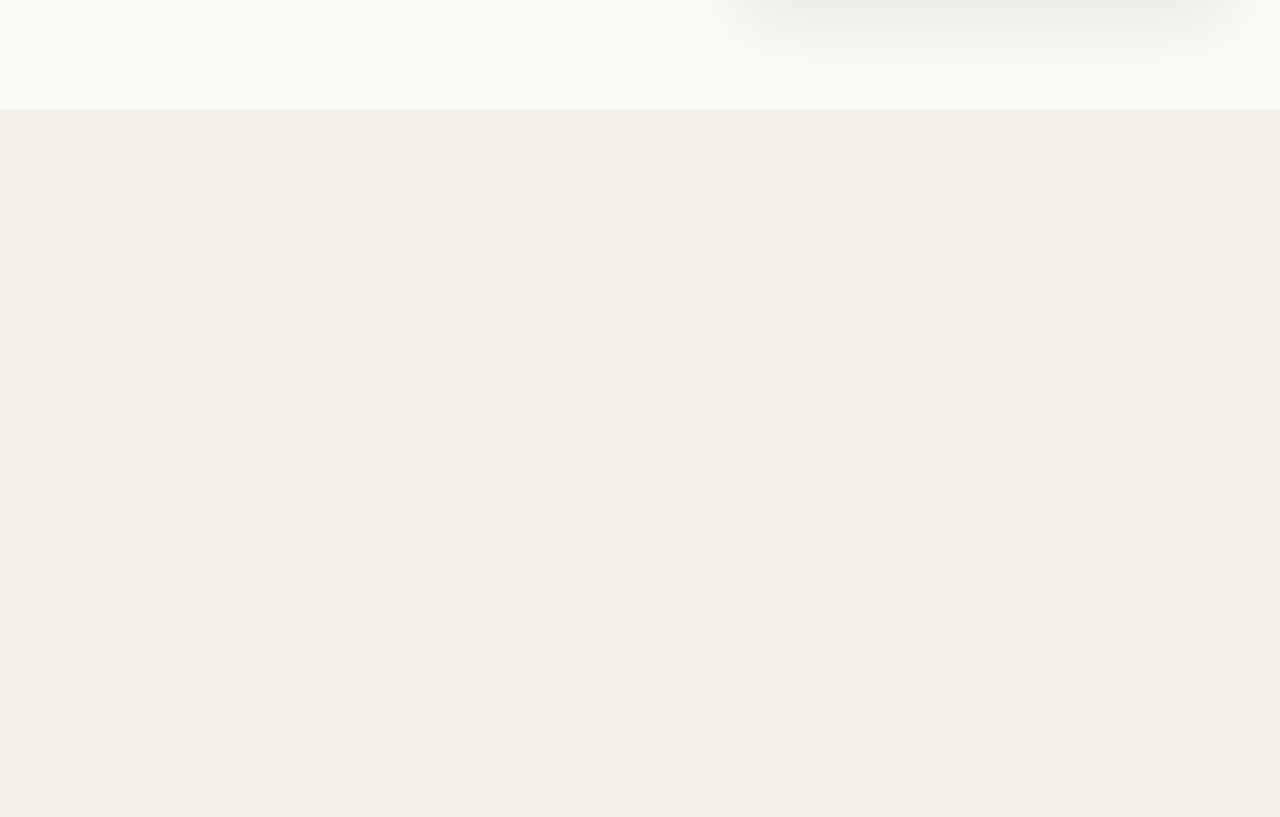
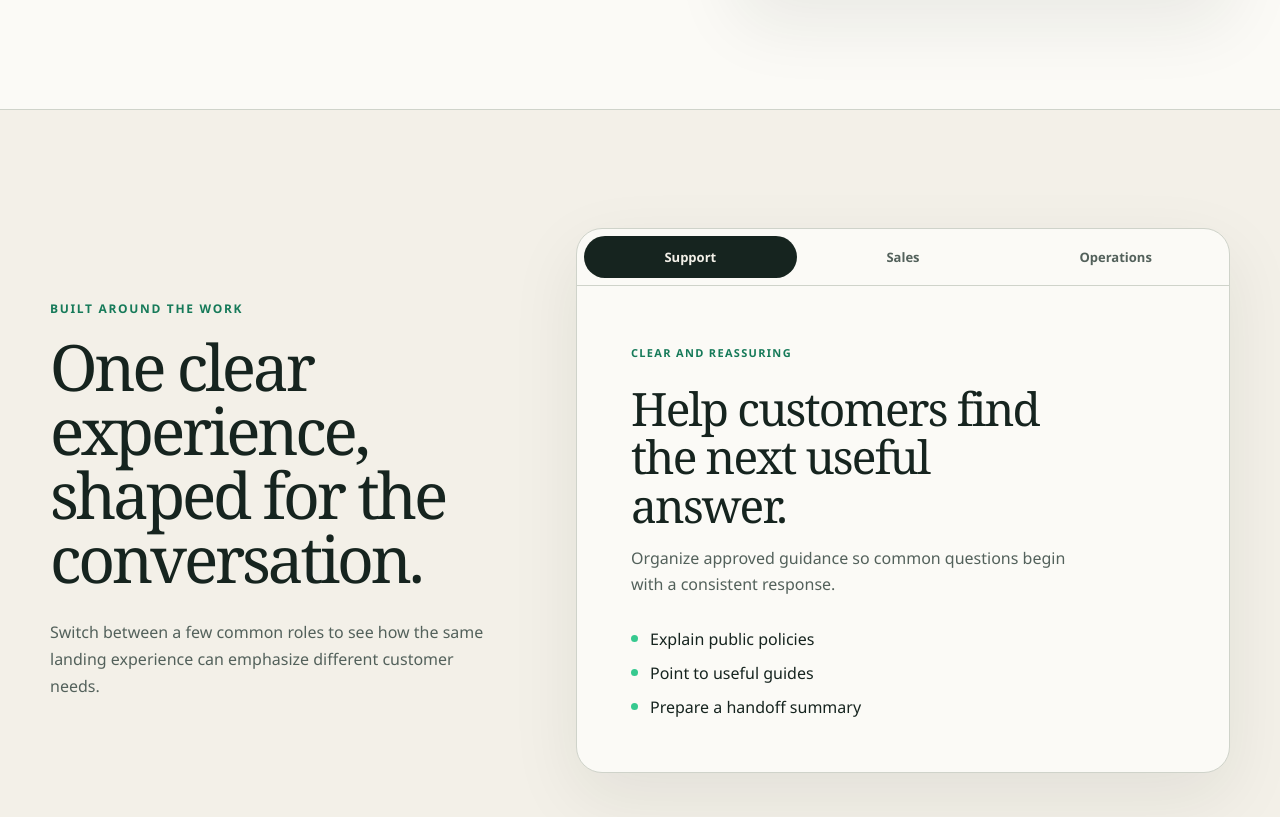
Before and after one commit to tinwolocaf-lab/makeagent, a React (Vite) app: page / in a window 1280 px wide. Shown: the part 2339-3156 px from the top of the page. Before the commit the page ends 2448 px from the top, so only its background shows below. Built offline with nearby package versions, Linux system fonts and the light colour scheme.

Commit message:
add product journey previews

```diff
--- a/src/App.tsx
+++ b/src/App.tsx
@@ -3,6 +3,7 @@ import { COPY, type Locale } from "./content";
 import { ChannelHero } from "./components/ChannelHero";
 import { Header } from "./components/Header";
 import { Journey } from "./components/Journey";
+import { RoleSwitcher } from "./components/RoleSwitcher";
 
 export function App() {
   const [locale, setLocale] = useState<Locale>("en");
@@ -24,6 +25,7 @@ export function App() {
       <ChannelHero copy={copy} />
 
       <Journey copy={copy} />
+      <RoleSwitcher copy={copy} />
       </main>
     </div>
   );
--- /dev/null
+++ b/src/components/RoleSwitcher.tsx
@@ -0,0 +1,49 @@
+import { useState } from "react";
+import type { LandingCopy } from "../content";
+
+export function RoleSwitcher({ copy }: { copy: LandingCopy }) {
+  const [activeRole, setActiveRole] = useState(0);
+  const role = copy.roles[activeRole];
+
+  return (
+    <section className="roles" id="roles">
+      <div className="roles-copy">
+        <p className="eyebrow">{copy.rolesEyebrow}</p>
+        <h2>{copy.rolesTitle}</h2>
+        <p>{copy.rolesNote}</p>
+      </div>
+
+      <div className="role-workspace">
+        <div className="role-tabs" aria-label={copy.rolesLabel} role="tablist">
+          {copy.roles.map((item, index) => (
+            <button
+              aria-controls="role-preview"
+              aria-selected={activeRole === index}
+              id={`role-${index}`}
+              key={item.name}
+              onClick={() => setActiveRole(index)}
+              role="tab"
+              type="button"
+            >
+              {item.name}
+            </button>
+          ))}
+        </div>
+        <article
+          aria-labelledby={`role-${activeRole}`}
+          className="role-preview"
+          id="role-preview"
+          key={role.name}
+          role="tabpanel"
+        >
+          <span>{role.kicker}</span>
+          <h3>{role.title}</h3>
+          <p>{role.description}</p>
+          <ul>
+            {role.tasks.map((task) => <li key={task}>{task}</li>)}
+          </ul>
+        </article>
+      </div>
+    </section>
+  );
+}
--- a/src/content.ts
+++ b/src/content.ts
@@ -18,6 +18,14 @@ export type PreviewCopy = {
   prompt: string;
   answer: string;
   source: string;
+};
+
+export type RoleCopy = {
+  name: string;
+  kicker: string;
+  title: string;
+  description: string;
+  tasks: readonly string[];
 };
 
 export type LandingCopy = {
@@ -42,6 +50,11 @@ export type LandingCopy = {
   journeyNote: string;
   previewLabel: string;
   previews: readonly PreviewCopy[];
+  rolesEyebrow: string;
+  rolesTitle: string;
+  rolesNote: string;
+  rolesLabel: string;
+  roles: readonly RoleCopy[];
   steps: readonly string[];
   conversations: readonly ConversationCopy[];
 };
@@ -84,6 +97,33 @@ export const COPY: Record<Locale, LandingCopy> = {
         prompt: "Where will visitors find it?",
         answer: "Place a clear entry point on the customer-facing surface you choose.",
         source: "Place · Landing preview",
+      },
+    ],
+    rolesEyebrow: "Built around the work",
+    rolesTitle: "One clear experience, shaped for the conversation.",
+    rolesNote: "Switch between a few common roles to see how the same landing experience can emphasize different customer needs.",
+    rolesLabel: "Example agent roles",
+    roles: [
+      {
+        name: "Support",
+        kicker: "Clear and reassuring",
+        title: "Help customers find the next useful answer.",
+        description: "Organize approved guidance so common questions begin with a consistent response.",
+        tasks: ["Explain public policies", "Point to useful guides", "Prepare a handoff summary"],
+      },
+      {
+        name: "Sales",
+        kicker: "Focused and helpful",
+        title: "Turn early questions into a better introduction.",
+        description: "Present the right public product context without overwhelming a first-time visitor.",
+        tasks: ["Clarify available options", "Answer common fit questions", "Capture the next request"],
+      },
+      {
+        name: "Operations",
+        kicker: "Direct and organized",
+        title: "Keep routine information easy to reach.",
+        description: "Bring frequently requested public details into a single, approachable conversation.",
+        tasks: ["Share working hours", "Explain basic processes", "Guide visitors to resources"],
       },
     ],
     steps: [
@@ -164,6 +204,33 @@ export const COPY: Record<Locale, LandingCopy> = {
         source: "배치 · 랜딩 미리보기",
       },
     ],
+    rolesEyebrow: "업무에 맞춘 구성",
+    rolesTitle: "하나의 명확한 경험, 대화에 맞춘 역할.",
+    rolesNote: "몇 가지 일반적인 역할을 전환하며 같은 랜딩 경험이 서로 다른 고객 요구를 어떻게 강조하는지 확인해 보세요.",
+    rolesLabel: "에이전트 역할 예시",
+    roles: [
+      {
+        name: "고객 지원",
+        kicker: "명확하고 안심되는 안내",
+        title: "고객이 다음으로 필요한 답을 찾도록 돕습니다.",
+        description: "승인된 안내를 정리하여 자주 묻는 질문에 일관된 답변을 제공합니다.",
+        tasks: ["공개 정책 설명", "유용한 안내서 연결", "담당자 전달 요약 준비"],
+      },
+      {
+        name: "영업",
+        kicker: "집중적이고 유용한 안내",
+        title: "첫 질문을 더 나은 소개로 이어갑니다.",
+        description: "처음 방문한 사람에게 부담을 주지 않으면서 필요한 공개 제품 정보를 보여 줍니다.",
+        tasks: ["이용 가능한 선택지 설명", "적합성 관련 질문 답변", "다음 요청 접수"],
+      },
+      {
+        name: "운영",
+        kicker: "직접적이고 체계적인 안내",
+        title: "일상적인 정보를 쉽게 찾게 합니다.",
+        description: "자주 요청되는 공개 정보를 하나의 친근한 대화로 정리합니다.",
+        tasks: ["운영 시간 안내", "기본 절차 설명", "관련 자료로 안내"],
+      },
+    ],
     steps: [
       "고객에게 필요한 공개 정보를 모읍니다.",
       "말투를 정하고 자주 묻는 질문을 시험합니다.",
@@ -241,6 +308,33 @@ export const COPY: Record<Locale, LandingCopy> = {
         source: "Joylashtirish · Landing namunasi",
       },
     ],
+    rolesEyebrow: "Ish jarayoniga mos",
+    rolesTitle: "Bitta aniq tajriba — har bir suhbatga mos rol.",
+    rolesNote: "Bir nechta odatiy rolni almashtirib, ayni landing tajribasi mijozlarning turli ehtiyojlarini qanday ajratib ko‘rsatishini ko‘ring.",
+    rolesLabel: "Agent rollari namunalari",
+    roles: [
+      {
+        name: "Yordam",
+        kicker: "Aniq va xotirjam",
+        title: "Mijozga keyingi foydali javobni topishga yordam bering.",
+        description: "Tasdiqlangan qo‘llanmalarni tartiblab, ko‘p beriladigan savollarga izchil javob bering.",
+        tasks: ["Ochiq qoidalarni tushuntirish", "Foydali qo‘llanmaga yo‘naltirish", "Mutaxassis uchun xulosa tayyorlash"],
+      },
+      {
+        name: "Savdo",
+        kicker: "Maqsadli va foydali",
+        title: "Dastlabki savollarni yaxshiroq tanishuvga aylantiring.",
+        description: "Yangi tashrif buyuruvchini ortiqcha ma’lumot bilan chalg‘itmasdan, kerakli ochiq mahsulot ma’lumotini ko‘rsating.",
+        tasks: ["Mavjud variantlarni tushuntirish", "Moslik savollariga javob berish", "Keyingi so‘rovni yozib olish"],
+      },
+      {
+        name: "Jarayonlar",
+        kicker: "To‘g‘ridan-to‘g‘ri va tartibli",
+        title: "Kundalik ma’lumotlarni oson topiladigan qiling.",
+        description: "Ko‘p so‘raladigan ochiq ma’lumotlarni bitta qulay suhbatga jamlang.",
+        tasks: ["Ish vaqtini ko‘rsatish", "Asosiy jarayonlarni tushuntirish", "Kerakli manbaga yo‘naltirish"],
+      },
+    ],
     steps: [
       "Mijozlarga kerak bo‘ladigan ochiq ma’lumotlarni to‘plang.",
       "Ohangni belgilang va ko‘p beriladigan savollarni sinang.",
--- a/src/landing.css
+++ b/src/landing.css
@@ -111,6 +111,22 @@ h1 span { display: block; }
 .preview-answer { background: color-mix(in srgb, var(--accent) 18%, var(--surface)); }
 .preview-source { color: var(--soft-ink); font-size: 11px; letter-spacing: .06em; text-transform: uppercase; }
 
+.roles { display: grid; grid-template-columns: minmax(0, .8fr) minmax(420px, 1.2fr); gap: 90px; padding: 118px max(20px, calc((100vw - 1180px) / 2)); border-top: 1px solid var(--line); }
+.roles-copy { align-self: center; }
+.roles h2 { font-size: clamp(42px, 5vw, 72px); line-height: 1; }
+.roles-copy > p:last-child { max-width: 48ch; margin: 28px 0 0; color: var(--soft-ink); line-height: 1.7; }
+.role-workspace { overflow: hidden; border: 1px solid var(--line); border-radius: 26px; background: var(--surface); box-shadow: 0 24px 70px rgb(22 36 31 / 8%); }
+.role-tabs { display: grid; grid-template-columns: repeat(3, 1fr); padding: 7px; border-bottom: 1px solid var(--line); }
+.role-tabs button { min-height: 42px; border: 0; border-radius: 999px; color: var(--soft-ink); background: transparent; cursor: pointer; font: inherit; font-size: 13px; font-weight: 700; }
+.role-tabs button[aria-selected="true"] { color: var(--paper); background: var(--ink); }
+.role-preview { min-height: 410px; padding: clamp(28px, 5vw, 54px); animation: preview-in 260ms cubic-bezier(.22, 1, .36, 1); }
+.role-preview > span { color: #167a59; font-size: 11px; font-weight: 800; letter-spacing: .12em; text-transform: uppercase; }
+.role-preview h3 { max-width: 18ch; margin: 22px 0 16px; font-family: Georgia, "Times New Roman", serif; font-size: clamp(30px, 4vw, 46px); font-weight: 500; letter-spacing: -.04em; line-height: 1.05; }
+.role-preview > p { max-width: 48ch; color: var(--soft-ink); line-height: 1.65; }
+.role-preview ul { display: grid; gap: 12px; margin: 30px 0 0; padding: 0; list-style: none; }
+.role-preview li { display: flex; align-items: center; gap: 12px; }
+.role-preview li::before { width: 7px; height: 7px; border-radius: 50%; background: var(--accent); content: ""; }
+
 @keyframes preview-in {
   from { opacity: 0; transform: translateY(8px); }
   to { opacity: 1; transform: translateY(0); }
@@ -132,6 +148,9 @@ h1 span { display: block; }
   .journey { padding-block: 80px; }
   .journey-heading, .journey-layout { grid-template-columns: 1fr; gap: 38px; }
   .journey-layout { margin-top: 52px; }
+  .roles { grid-template-columns: 1fr; gap: 48px; padding-block: 80px; }
+  .role-tabs { overflow-x: auto; }
+  .role-preview { min-height: 360px; }
 }
 
 @media (prefers-reduced-motion: reduce) {
```
